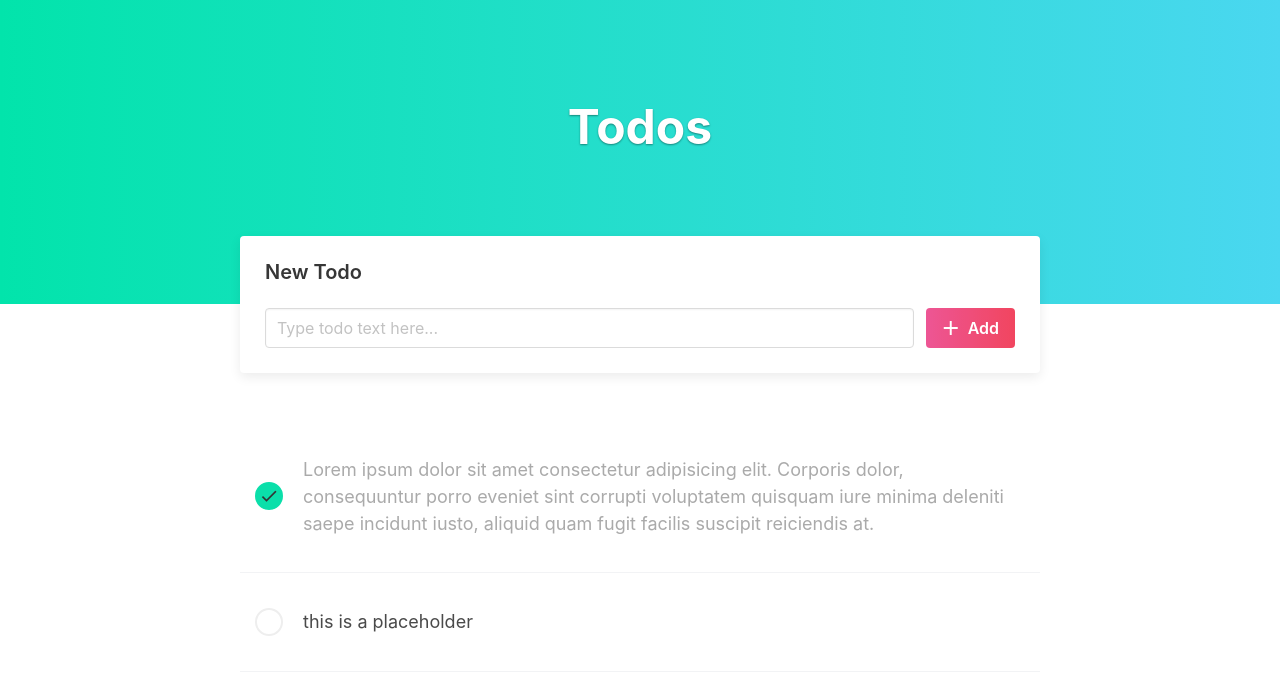
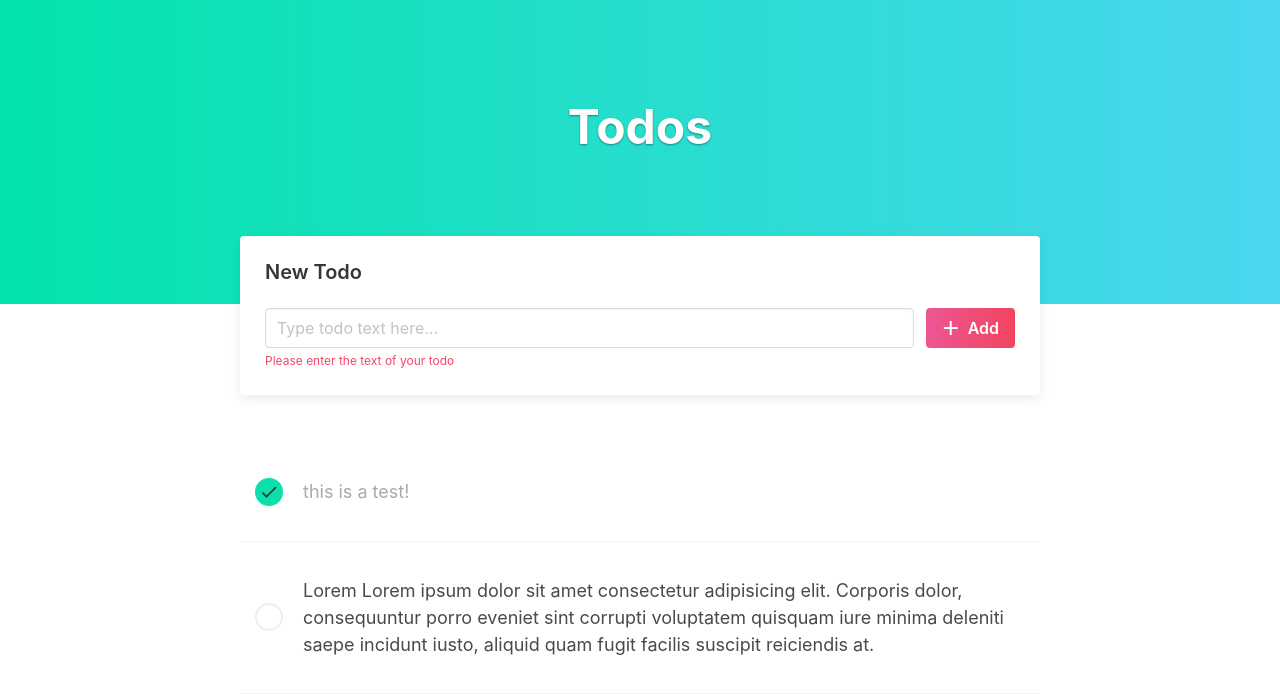
Before and after one commit to JoaoReisA/TodoApp-Angular, an Angular app: page / in a window 1280 px wide. Shown: the top 694 px of the page. Built offline with nearby package versions, Linux system fonts and the light colour scheme.

Commit message:
adicionando a função de adicionar uma nova Todo e mostrando mensagens de erro de acordo com form preenchido

```diff
--- a/src/app/app.module.ts
+++ b/src/app/app.module.ts
@@ -1,6 +1,6 @@
 import { NgModule } from '@angular/core';
 import { BrowserModule } from '@angular/platform-browser';
-
+import { FormsModule } from '@angular/forms';
 import { AppRoutingModule } from './app-routing.module';
 import { AppComponent } from './app.component';
 import { TodosComponent } from './todos/todos.component';
@@ -12,7 +12,8 @@ import { TodosComponent } from './todos/todos.component';
   ],
   imports: [
     BrowserModule,
-    AppRoutingModule
+    AppRoutingModule,
+    FormsModule
   ],
   providers: [],
   bootstrap: [AppComponent]
--- /dev/null
+++ b/src/app/shared/data.service.ts
@@ -0,0 +1,30 @@
+import { Injectable } from '@angular/core';
+import { Todo } from './todo.model';
+
+@Injectable({
+  providedIn: 'root'
+})
+export class DataService {
+
+  todos: Todo[] = [
+    new Todo('this is a test!', true),
+    new Todo('Lorem Lorem ipsum dolor sit amet consectetur adipisicing elit. Corporis dolor, consequuntur porro eveniet sint corrupti voluptatem quisquam iure minima deleniti saepe incidunt iusto, aliquid quam fugit facilis suscipit reiciendis at.')
+  ];
+
+  constructor() {}
+
+  getAllTodos() {
+    return this.todos
+  }
+
+  addTodo(todo: Todo){
+    this.todos.push(todo)
+  }
+
+  updateTodo(index: number, updateTodo:Todo){
+    this.todos[index] = updateTodo
+  }
+  deleteTodo(index: number){
+    this.todos.splice(index, 1)
+  }
+}
--- /dev/null
+++ b/src/app/shared/todo.model.ts
@@ -0,0 +1,6 @@
+export class Todo{
+  constructor(
+    public text: string = '',
+    public completed: boolean = false
+  ){}
+}
--- a/src/app/todos/todos.component.html
+++ b/src/app/todos/todos.component.html
@@ -4,20 +4,34 @@
 
 <div class="container">
   <div class="add-todo-box">
-    <form>
+    <form #form="ngForm" (ngSubmit)="onFormSubmit(form)">
       <h2 class="title is-5">New Todo</h2>
 
-      <div class="field is-grouped">
+      <div class="field is-grouped" style="margin: 0">
         <p class="control is-expanded">
-          <input type="text" class="input" placeholder="Type todo text here...">
+          <input
+            ngModel
+            #todoTextField="ngModel"
+            required
+            minlength="2"
+            name="text"
+            type="text"
+            class="input"
+            placeholder="Type todo text here..."
+          />
         </p>
         <p class="control">
-          <button class="button alt-gradient-button">
+          <button type="submit" class="button alt-gradient-button">
             <i class="material-icons">add</i>
             Add
           </button>
         </p>
       </div>
+<div *ngIf="todoTextField.invalid">
+  <p class="help is-danger" *ngIf="todoTextField.errors?.required">Please enter the text of your todo</p>
+  <p class="help is-danger" *ngIf="todoTextField.errors?.minlength">Todo text must be at least 2 characters</p>
+</div>
+
     </form>
   </div>
 </div>
@@ -25,12 +39,16 @@
 <section class="section">
   <div class="container">
     <div class="todos-list">
-      <div class="todo-item completed">
+      <div
+        class="todo-item"
+        *ngFor="let todo of todos"
+        [class.completed]="todo.completed"
+      >
         <div class="check-box">
           <i class="material-icons">check</i>
         </div>
         <div class="todo-text">
-          Lorem ipsum dolor sit amet consectetur adipisicing elit. Corporis dolor, consequuntur porro eveniet sint corrupti voluptatem quisquam iure minima deleniti saepe incidunt iusto, aliquid quam fugit facilis suscipit reiciendis at.
+          {{ todo.text }}
         </div>
         <div class="todo-controls-box">
           <div class="todo-control-button">
@@ -40,25 +58,6 @@
           <div class="todo-control-button is-danger">
             <i class="material-icons">delete</i>
           </div>
-
-        </div>
-      </div>
-      <div class="todo-item">
-        <div class="check-box">
-          <i class="material-icons">check</i>
-        </div>
-        <div class="todo-text">
-          this is a placeholder
-        </div>
-        <div class="todo-controls-box">
-          <div class="todo-control-button">
-            <i class="material-icons">edit</i>
-          </div>
-
-          <div class="todo-control-button is-danger">
-            <i class="material-icons">delete</i>
-          </div>
-
         </div>
       </div>
     </div>
--- a/src/app/todos/todos.component.ts
+++ b/src/app/todos/todos.component.ts
@@ -1,4 +1,7 @@
 import { Component, OnInit } from '@angular/core';
+import { NgForm } from '@angular/forms';
+import { DataService } from '../shared/data.service';
+import { Todo } from '../shared/todo.model';
 
 @Component({
   selector: 'app-todos',
@@ -6,10 +9,22 @@ import { Component, OnInit } from '@angular/core';
   styleUrls: ['./todos.component.scss']
 })
 export class TodosComponent implements OnInit {
-
-  constructor() { }
+  todos: Todo[] = []
+  constructor(private dataService: DataService) { }
 
   ngOnInit(): void {
+    this.todos = this.dataService.getAllTodos()
   }
 
+
+
+  onFormSubmit(form: NgForm){
+
+    console.log("FORM SUBMITED");
+    console.log(form)
+
+    if (form.invalid) return alert("Form is invalid")
+
+    this.dataService.addTodo(new Todo(form.value.text))
+  }
 }
```
